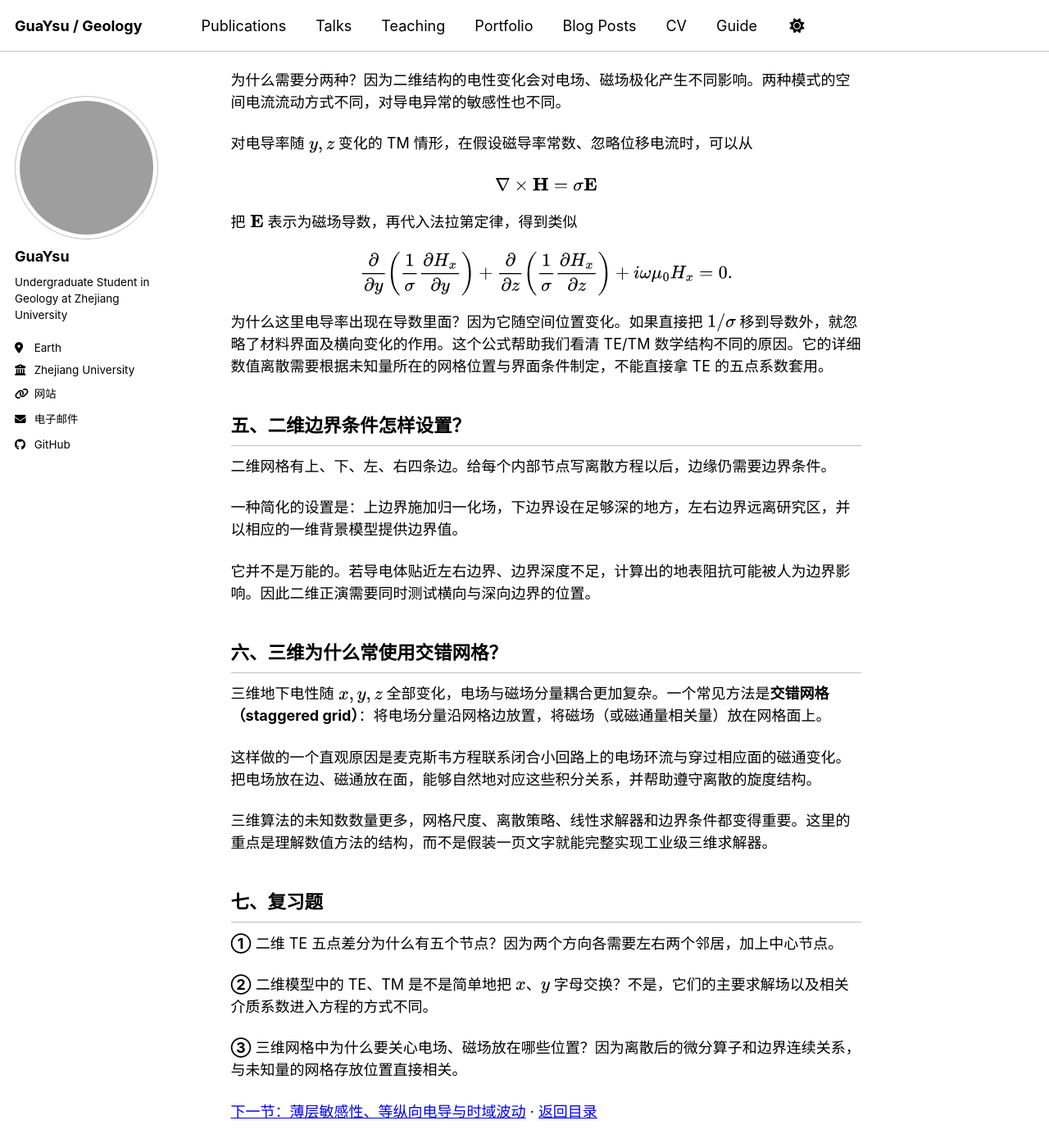
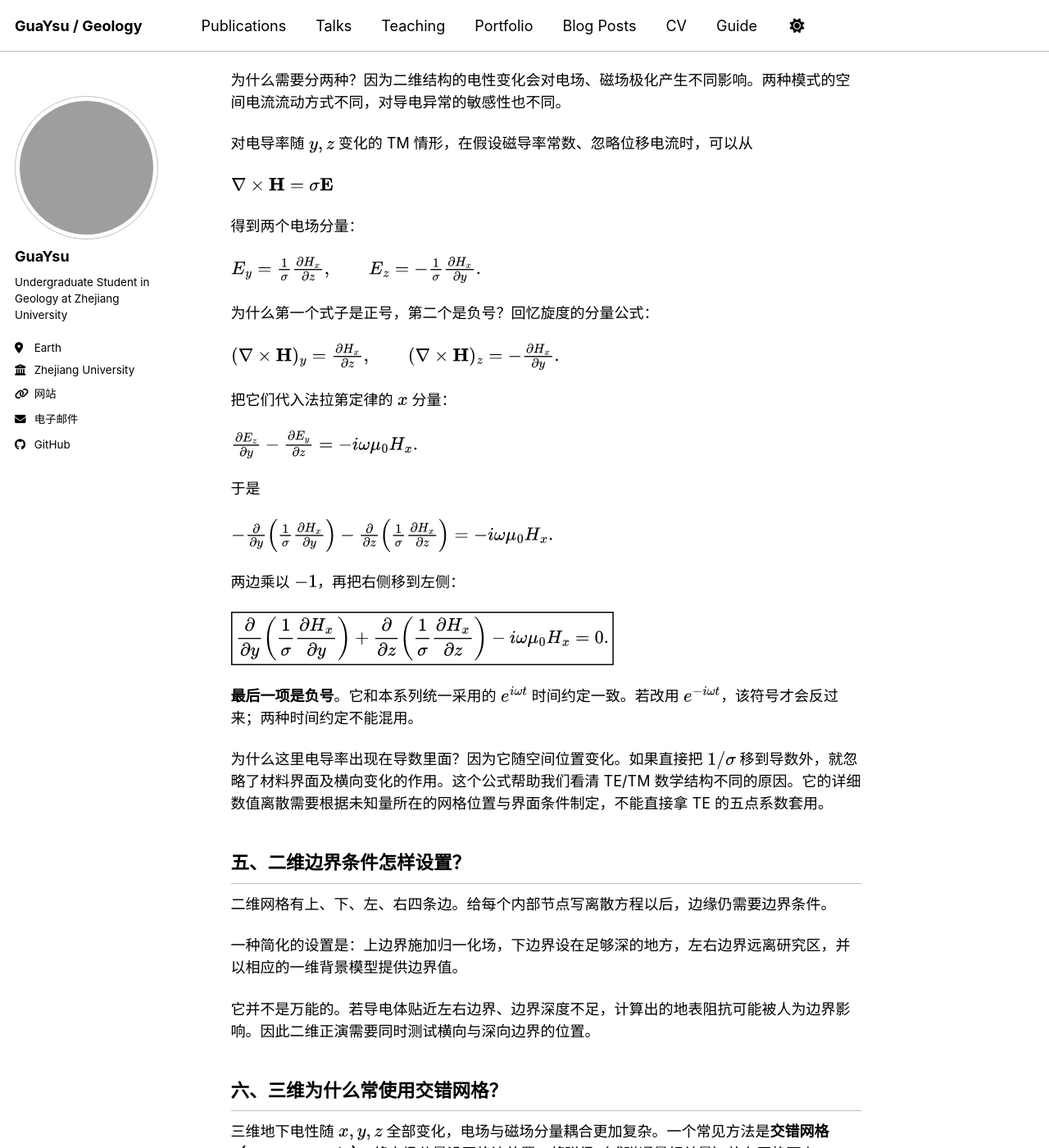
Before and after one commit to GuaYsu/guaysu.github.io, a Jekyll site: the page built from _posts/2026-10-21-mt-course-03f-multidimensional.md, in a window 1280 px wide and 1400 px high, scrolled down 2038 px. Shown: the whole window at 82% size. Built offline with Jekyll 4.4.1, drawn with Linux system fonts in a browser that asks for light colours; a script bundle is joined from its source files by our own code; library files that are not in the unit come from our copies; grey boxes are pictures that could not be loaded.

Commit message:
fix(mt): correct TM PDE sign and show curl-component derivation for positive-time convention

```diff
--- a/_posts/2026-10-21-mt-course-03f-multidimensional.md
+++ b/_posts/2026-10-21-mt-course-03f-multidimensional.md
@@ -72,17 +72,52 @@ $$
 
 对电导率随 $y,z$ 变化的 TM 情形，在假设磁导率常数、忽略位移电流时，可以从
 
-$$
+$
 \nabla\times\mathbf H=\sigma\mathbf E
-$$
+$
 
-把 $\mathbf E$ 表示为磁场导数，再代入法拉第定律，得到类似
+得到两个电场分量：
 
-$$
+$
+E_y=\frac1\sigma\frac{\partial H_x}{\partial z},
+\qquad
+E_z=-\frac1\sigma\frac{\partial H_x}{\partial y}.
+$
+
+为什么第一个式子是正号，第二个是负号？回忆旋度的分量公式：
+
+$
+(\nabla\times\mathbf H)_y=\frac{\partial H_x}{\partial z},
+\qquad
+(\nabla\times\mathbf H)_z=-\frac{\partial H_x}{\partial y}.
+$
+
+把它们代入法拉第定律的 $x$ 分量：
+
+$
+\frac{\partial E_z}{\partial y}-\frac{\partial E_y}{\partial z}
+=-i\omega\mu_0H_x.
+$
+
+于是
+
+$
+-\frac{\partial}{\partial y}\left(\frac1\sigma\frac{\partial H_x}{\partial y}\right)
+-\frac{\partial}{\partial z}\left(\frac1\sigma\frac{\partial H_x}{\partial z}\right)
+=-i\omega\mu_0H_x.
+$
+
+两边乘以 $-1$，再把右侧移到左侧：
+
+$
+\boxed{
 \frac{\partial}{\partial y}\left(\frac1\sigma\frac{\partial H_x}{\partial y}\right)
 +\frac{\partial}{\partial z}\left(\frac1\sigma\frac{\partial H_x}{\partial z}\right)
-+i\omega\mu_0H_x=0.
-$$
+-i\omega\mu_0H_x=0.
+}
+$
+
+**最后一项是负号**。它和本系列统一采用的 $e^{i\omega t}$ 时间约定一致。若改用 $e^{-i\omega t}$，该符号才会反过来；两种时间约定不能混用。
 
 为什么这里电导率出现在导数里面？因为它随空间位置变化。如果直接把 $1/\sigma$ 移到导数外，就忽略了材料界面及横向变化的作用。这个公式帮助我们看清 TE/TM 数学结构不同的原因。它的详细数值离散需要根据未知量所在的网格位置与界面条件制定，不能直接拿 TE 的五点系数套用。
 
```
